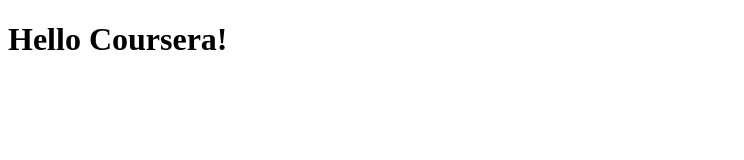
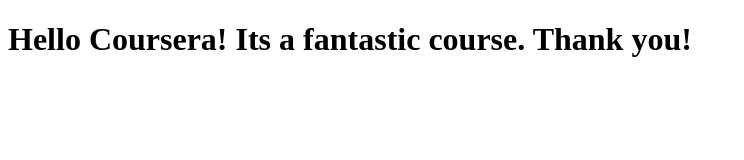
Before and after one commit to 6024/Yaakovs-course, a plain HTML site: page site/index.html in a window 1280 px wide. Shown: the whole page, without its empty margins (0-744 px from the left). Drawn offline with Linux system fonts and the light colour scheme.

Commit message:
second edit

```diff
--- a/site/index.html
+++ b/site/index.html
@@ -4,6 +4,6 @@
 	<title>Hello Coursera</title>
 </head>
 <body>
-<h1>Hello Coursera!<h1>
+<h1>Hello Coursera! Its a fantastic course. Thank you!<h1>
 </body>
 </html>
```
